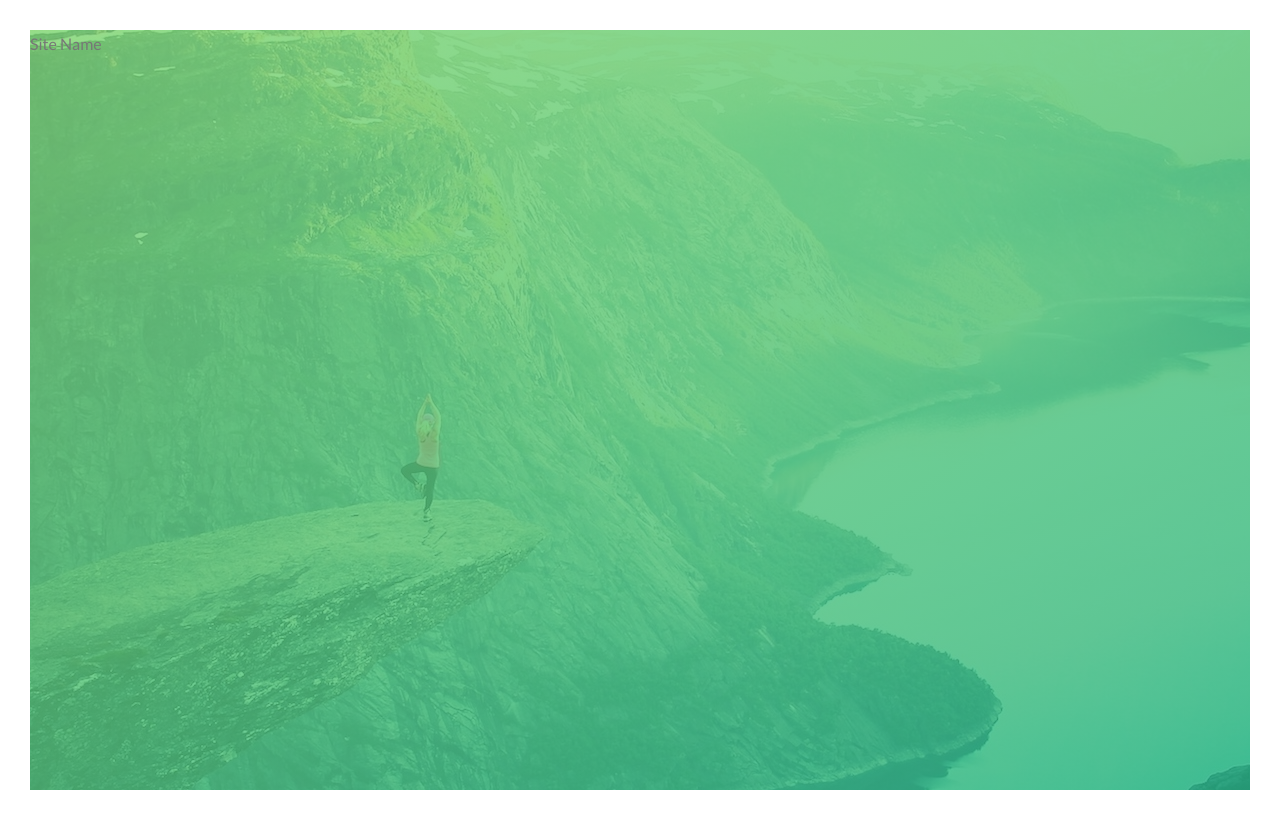
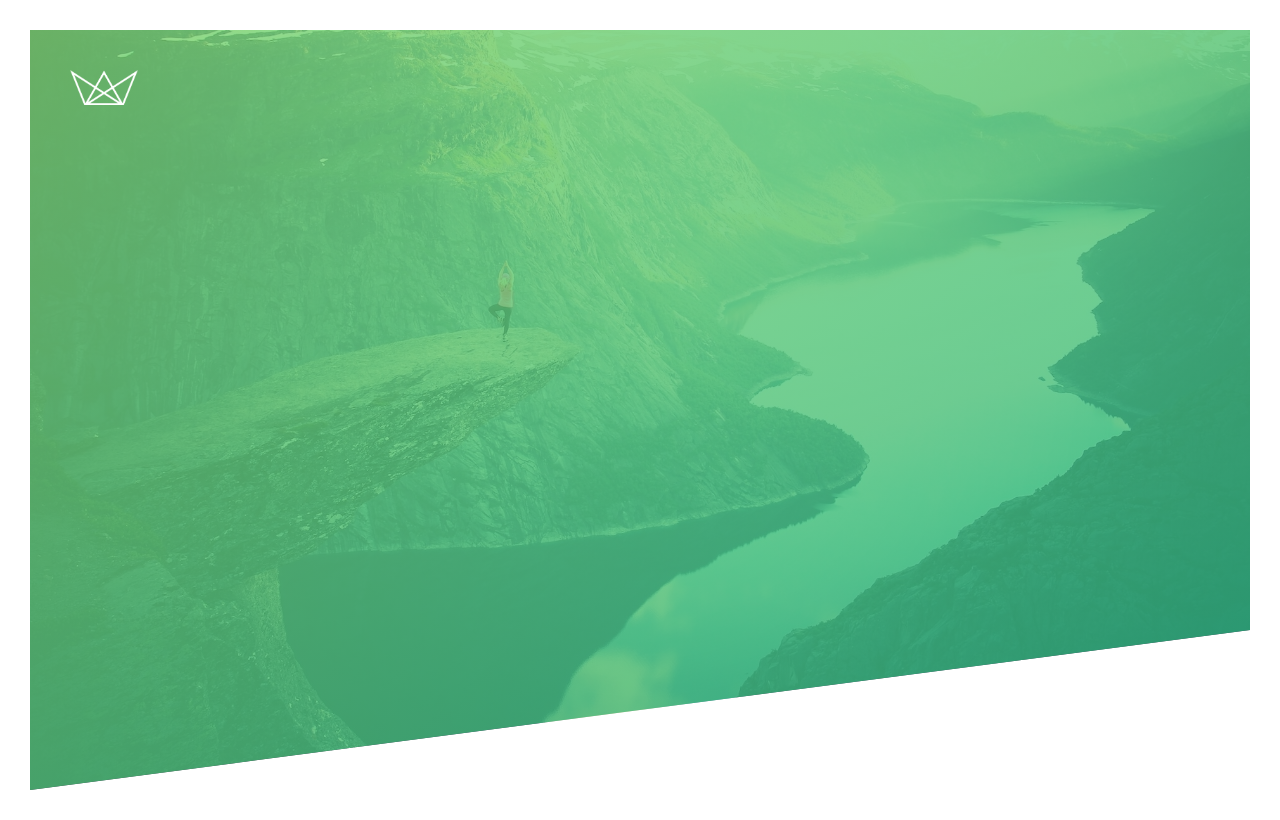
Before and after one commit to josanua/markup-css-designs, a plain HTML site: page nature/index.html in a window 1280 px wide. Drawn offline with Linux system fonts and the light colour scheme.

Commit message:
Experiments with clip-path: polygon() and Logo add.

```diff
--- a/nature/css/style.css
+++ b/nature/css/style.css
@@ -22,10 +22,24 @@
 
 .header {
     height: 95vh;
-    background-size: cover;
-    background: linear-gradient(
+    position: relative;
+    background-image: linear-gradient(
             to right bottom,
             rgba(126, 213, 111, 0.8),
             rgba(40, 180, 131, 0.8)),
-            url("../img/hero.jpg") top;
+            url("../img/hero.jpg");
+    background-position: top;
+    background-size: cover;
+
+    clip-path: polygon(0 0, 100% 0, 100% 75vh, 0 100%);
 }
+
+.logo-box {
+    position: absolute;
+    top: 40px;
+    left: 40px;
+}
+
+.logo {
+    height: 35px;
+}
--- a/nature/index.html
+++ b/nature/index.html
@@ -12,8 +12,12 @@
 </head>
 <body>
 <header class="header">
-    Site Name
+    <div class="logo-box">
+        <img src="img/logo-white.png" alt="logo" class="logo">
+    </div>
+    <!-- /.logo-box -->
 </header>
+
 
 <!--<nav>-->
 <!--    <ul>-->
```
